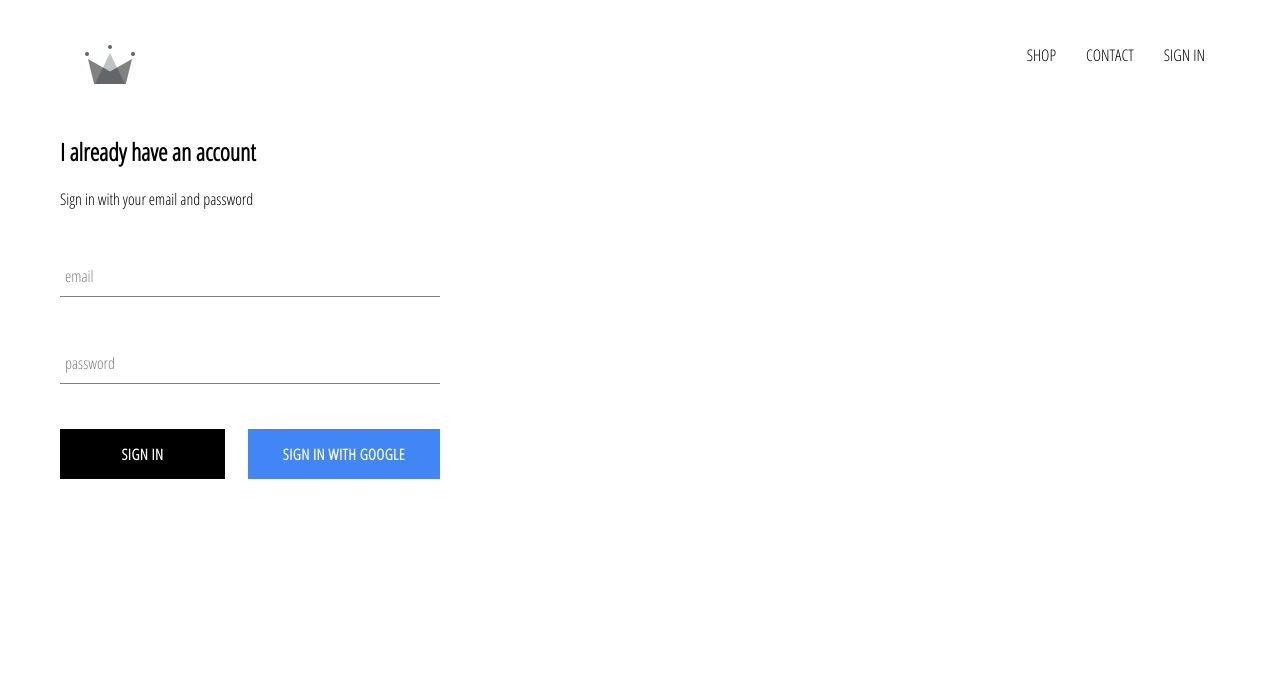
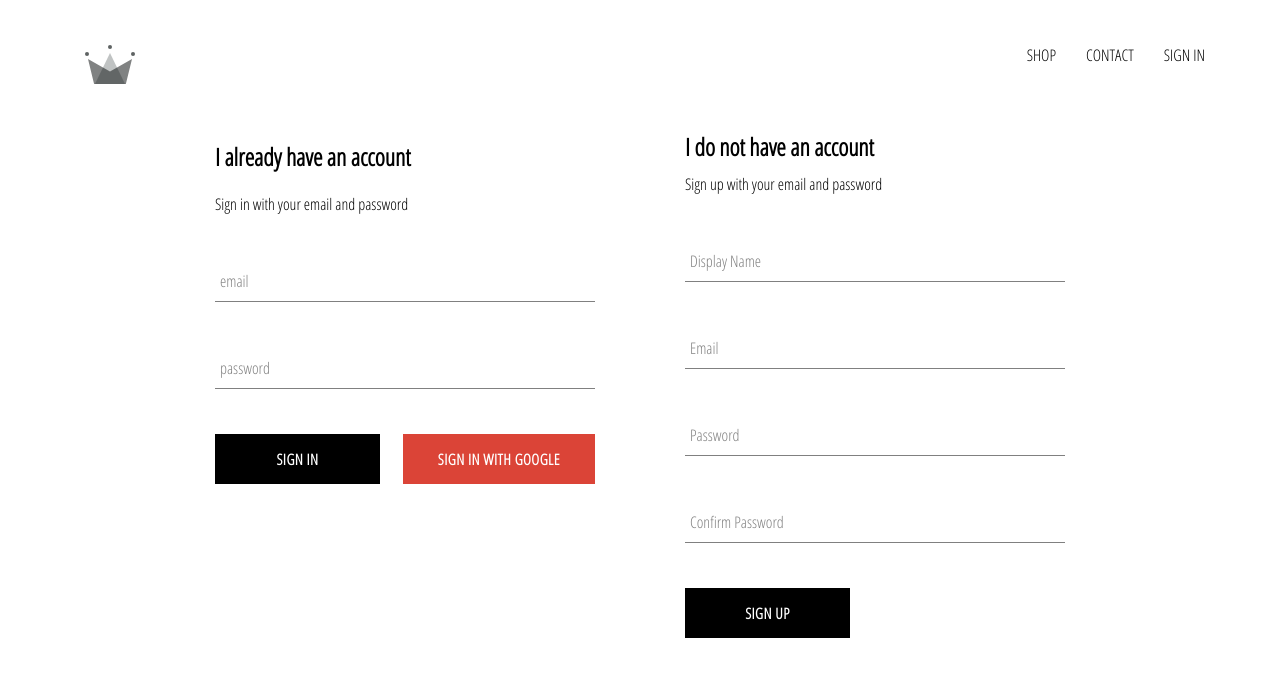
Before and after one commit to dbeidle/crwn-clothing, a React (Create React App) app: page /signin in a window 1280 px wide. Shown: the top 676 px of the page. Built offline with nearby package versions, Linux system fonts and the light colour scheme; no server answers.

Commit message:
Implemented firebase utilities, Added ability to store authenticated users into firebase db. Changed color of Google Login button.

```diff
--- a/src/App.js
+++ b/src/App.js
@@ -4,7 +4,8 @@
 import ShopPage from './pages/shop/shop';
 import Header from './components/header/header';
 import SignInAndSignUpPage from './pages/sign-in-and-sign-up/sign-in-and-sign-up';
-import { auth } from './firebase/firebase.utils';
+import { auth,createUserProfileDocument } from './firebase/firebase.utils';
+
 
 import './App.css';
 
@@ -17,12 +18,27 @@
   unsubscribeFromAuth = null
 
   componentDidMount() {
-    this.unsubscribeFromAuth = auth.onAuthStateChanged(user => {
-      this.setState({ currentUser: user });
+    this.unsubscribeFromAuth = auth.onAuthStateChanged(async userAuth => {
+      if (userAuth) {
+        const userRef = await createUserProfileDocument(userAuth);
 
-      console.log(user);
+        userRef.onSnapshot(snapShot => {
+          this.setState({
+            currentUser: {
+              id: snapShot.id,
+              ...snapShot.data()
+            }
+          });
+          console.log(this.state)
+        });
+      } else {
+
+      this.setState({ currentUser: userAuth });
+      }
     });
   }
+
+
   componentWillUnmount() {
     this.unsubscribeFromAuth();
   }
--- a/src/components/custom-button/custom-button.scss
+++ b/src/components/custom-button/custom-button.scss
@@ -21,11 +21,11 @@
     }
 
     &.google-sign-in {
-      background-color: #4285f4;
+      background-color: #DB4437;
       color: white;
 
       &:hover {
-        background-color: #357ae8;
+        background-color: #d92d1e;
         border: none;
       }
     }
--- a/src/components/header/header.scss
+++ b/src/components/header/header.scss
@@ -20,6 +20,7 @@
 
       .option {
         padding: 10px 15px;
+        cursor: pointer;
       }
     }
   }
--- /dev/null
+++ b/src/components/sign-up/sign-up.js
@@ -0,0 +1,95 @@
+import React, { Component } from 'react';
+import FormInput from '../form-input/form-input';
+import CustomButton from '../custom-button/custom-button';
+import { auth, createUserProfileDocument } from '../../firebase/firebase.utils';
+
+import './sign-up.scss';
+
+export default class SignUp extends Component {
+    state={
+        displayName: "",
+        email: "",
+        password: "",
+        confirmPassword: ""
+    }
+
+    handleSubmit = async event => {
+        event.preventDefault();
+
+        const { displayName, email, password, confirmPassword } = this.state;
+
+        if (password != confirmPassword) {
+            alert("Passwords don't match!");
+            return;
+        }
+
+        try {
+            const { user } = await auth.createUserWithEmailAndPassword(
+                email,
+                password
+                );
+
+            await createUserProfileDocument(user, {displayName});
+
+            this.setState({
+                displayName: "",
+                email: "",
+                password: "",
+                confirmPassword: ""
+            });
+
+        } catch (error) {
+            console.error(error);
+        }
+    };
+
+    handleChange = event => {
+        const { name, value} = event.target;
+        this.setState({[name]: value});
+    };
+
+    render() {
+        const { displayName, email, password, confirmPassword } = this.state;
+        return (
+            <div className="sign-up">
+                <h2 className="title">I do not have an account</h2>
+                <span>Sign up with your email and password</span>
+                <form className="sign-up-form" onSubmit={this.handleSubmit}>
+                    <FormInput
+                        type="text"
+                        name="displayName"
+                        value={displayName}
+                        onChange={this.handleChange}
+                        label="Display Name"
+                        required
+                        />
+                    <FormInput
+                        type="email"
+                        name="email"
+                        value={email}
+                        onChange={this.handleChange}
+                        label="Email"
+                        required
+                        />
+                    <FormInput
+                        type="password"
+                        name="password"
+                        value={password}
+                        onChange={this.handleChange}
+                        label="Password"
+                        required
+                        />
+                    <FormInput
+                        type="password"
+                        name="confirmPassword"
+                        value={confirmPassword}
+                        onChange={this.handleChange}
+                        label="Confirm Password"
+                        required
+                        />
+                    <CustomButton type="submit">SIGN UP</CustomButton>
+                </form>
+            </div>
+        );
+    }
+}
--- /dev/null
+++ b/src/components/sign-up/sign-up.scss
@@ -0,0 +1,9 @@
+.sign-up {
+    display: flex;
+    flex-direction: column;
+    width: 380px;
+
+    .title {
+        margin: 10px 0;
+    }
+}
--- a/src/firebase/firebase.utils.js
+++ b/src/firebase/firebase.utils.js
@@ -13,6 +13,32 @@
     measurementId: "G-HP72B9EBYS"
 };
 
+export const createUserProfileDocument = async (userAuth, additionalData) => {
+    if (!userAuth) return;
+    const userRef = firestore.doc(`users/${userAuth.uid}`);
+    const snapShot = await userRef.get();
+    //console.log(snapShot);
+
+    if (!snapShot.exists) {
+        const { displayName, email} = userAuth;
+        const createdAt = new Date();
+
+        try {
+            await userRef.set({
+                displayName,
+                email,
+                createdAt,
+                ...additionalData
+            })
+        } catch (error) {
+            console.log('error creating user', error.message);
+        }
+    }
+
+    return userRef;
+};
+
+
 firebase.initializeApp(config);
 
 export const auth = firebase.auth();
--- a/src/pages/sign-in-and-sign-up/sign-in-and-sign-up.js
+++ b/src/pages/sign-in-and-sign-up/sign-in-and-sign-up.js
@@ -1,11 +1,13 @@
 import React from 'react';
 import SignIn from '../../components/sign-in/sign-in';
+import SignUp from '../../components/sign-up/sign-up';
 
 import './sign-in-and-sign-up.scss';
 
 const SignInAndSignUpPage = () => (
     <div className="sign-in-and-sign-up">
         <SignIn />
+        <SignUp />
     </div>
 );
 
--- a/src/pages/sign-in-and-sign-up/sign-in-and-sign-up.scss
+++ b/src/pages/sign-in-and-sign-up/sign-in-and-sign-up.scss
@@ -0,0 +1,6 @@
+.sign-in-and-sign-up {
+    width: 850px;
+    display: flex;
+    justify-content: space-between;
+    margin: 30px auto;
+}
```
